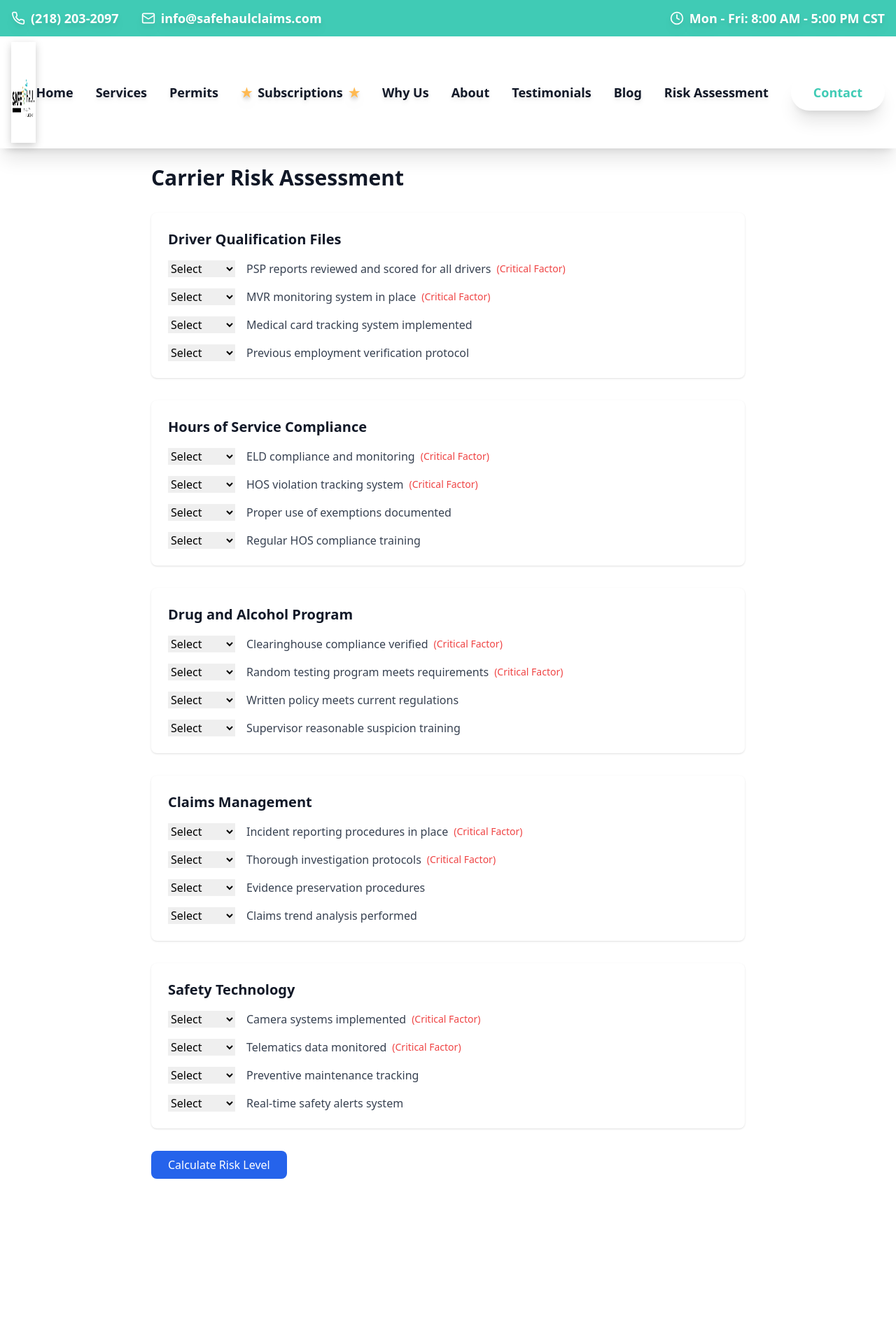
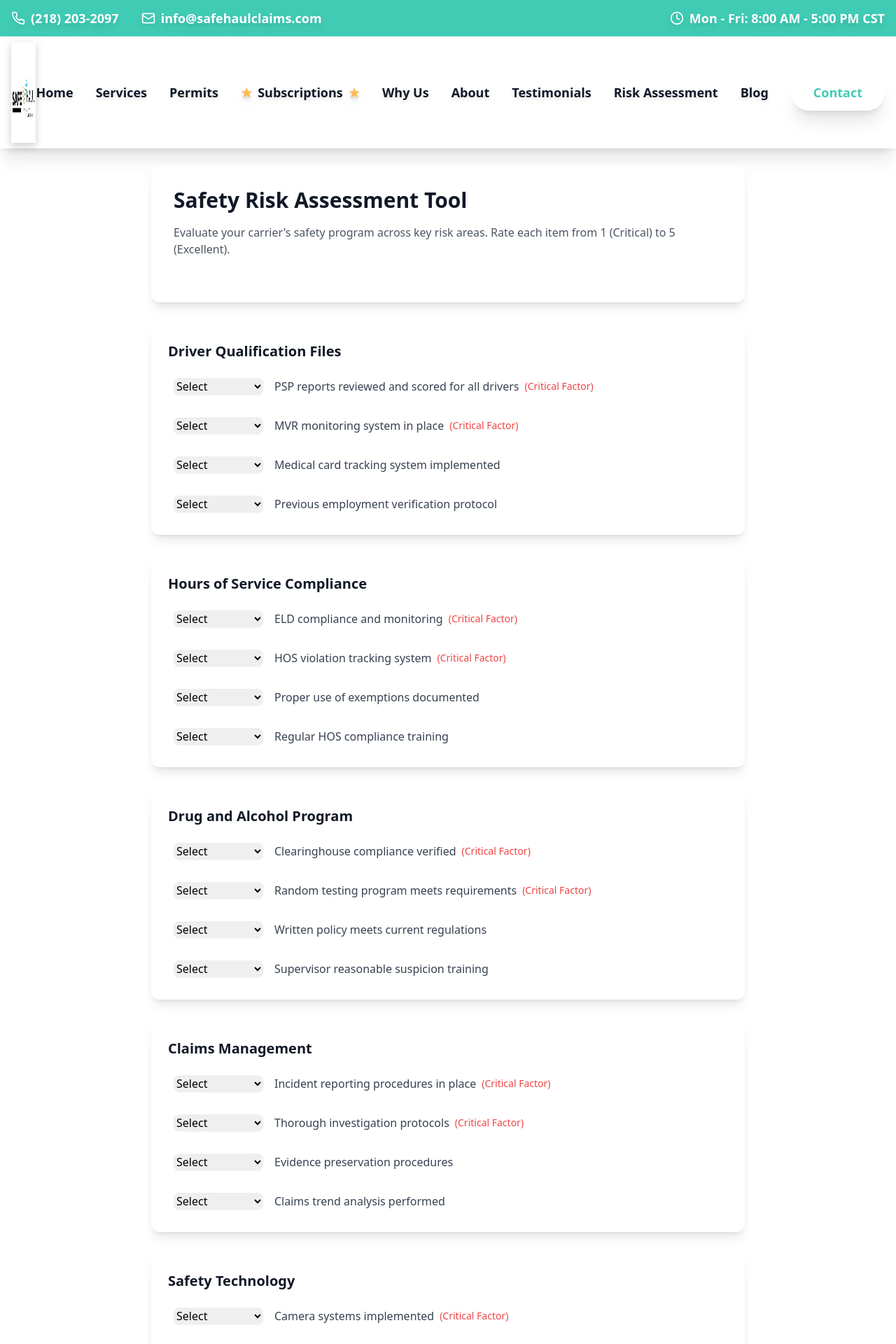
Before and after one commit to etsfreightski/safehaul-website, a React (Vite) app: page /risk-assessment in a window 1280 px wide. Shown: the top 1920 px of the page at 70% size. Before the commit the page ends 1708 px from the top, so only its background shows below. Built offline with nearby package versions, Linux system fonts and the light colour scheme.

Commit message:
Added risk assessment tool and navigation

```diff
--- a/src/components/Header.jsx
+++ b/src/components/Header.jsx
@@ -22,8 +22,8 @@ const Header = () => (
           <a href="#why-us" className="text-lg font-black text-gray-900 hover:text-[#40CBB5] transition-colors drop-shadow-md">Why Us</a>
           <a href="#about" className="text-lg font-black text-gray-900 hover:text-[#40CBB5] transition-colors drop-shadow-md">About</a>
           <Link to="/testimonials" className="text-lg font-black text-gray-900 hover:text-[#40CBB5] transition-colors drop-shadow-md">Testimonials</Link>
+	  <Link to="/risk-assessment" className="text-lg font-black text-gray-900 hover:text-[#40CBB5] transition-colors drop-shadow-md">Risk Assessment</Link>
 	  <Link to="/blog" className="text-lg font-black text-gray-900 hover:text-[#40CBB5] transition-colors drop-shadow-md">Blog</Link>
-	  <Link to="/risk-assessment" className="text-lg font-black text-gray-900 hover:text-[#40CBB5] transition-colors drop-shadow-md">Risk Assessment</Link>
           <a href="#contact" className="text-lg font-black border-3 border-[#40CBB5] px-8 py-3 rounded-full text-[#40CBB5] hover:bg-[#40CBB5] hover:text-white transition-all shadow-xl">Contact</a>
         </div>
       </div>
--- a/src/components/RiskAssessment.jsx
+++ b/src/components/RiskAssessment.jsx
@@ -1,9 +1,10 @@
 import React, { useState } from 'react';
-import { AlertTriangle, CheckCircle, HelpCircle } from 'lucide-react';
+import { AlertTriangle, HelpCircle, Download } from 'lucide-react';
 
 const RiskAssessment = () => {
   const [scores, setScores] = useState({});
   const [recommendations, setRecommendations] = useState([]);
+  const [showResults, setShowResults] = useState(false);
 
   const categories = [
     {
@@ -94,6 +95,7 @@ const RiskAssessment = () => {
 
     const riskPercentage = ((maxPossibleScore - totalScore) / maxPossibleScore) * 100;
     setRecommendations(newRecommendations);
+    setShowResults(true);
     return riskPercentage;
   };
 
@@ -103,19 +105,56 @@ const RiskAssessment = () => {
     return { level: 'High', color: 'text-red-600' };
   };
 
+  const generateReport = () => {
+    const riskPercentage = calculateRisk();
+    const riskLevel = getRiskLevel(riskPercentage);
+
+    let report = `Safe Haul Risk Assessment Report\n`;
+    report += `Date: ${new Date().toLocaleDateString()}\n\n`;
+    report += `Overall Risk Level: ${riskLevel.level} (${riskPercentage.toFixed(1)}%)\n\n`;
+
+    categories.forEach(category => {
+      report += `\n${category.name}:\n`;
+      category.questions.forEach(question => {
+        const score = scores[`${category.id}_${question.id}`] || 0;
+        report += `- ${question.text}: ${score}/5\n`;
+      });
+    });
+
+    report += '\n\nPriority Recommendations:\n';
+    recommendations.forEach(rec => {
+      report += `- [${rec.priority}] ${rec.category}: ${rec.item}\n`;
+    });
+
+    const blob = new Blob([report], { type: 'text/plain' });
+    const url = URL.createObjectURL(blob);
+    const a = document.createElement('a');
+    a.href = url;
+    a.download = 'risk-assessment-report.txt';
+    document.body.appendChild(a);
+    a.click();
+    document.body.removeChild(a);
+    URL.revokeObjectURL(url);
+  };
+
   return (
     <div className="max-w-4xl mx-auto p-6">
-      <h1 className="text-3xl font-bold text-gray-900 mb-8">Carrier Risk Assessment</h1>
+      <div className="bg-white rounded-xl shadow-lg p-8 mb-8">
+        <h1 className="text-3xl font-bold text-gray-900 mb-4">Safety Risk Assessment Tool</h1>
+        <p className="text-gray-600 mb-8">
+          Evaluate your carrier's safety program across key risk areas. Rate each item from 1 (Critical) to 5 (Excellent).
+        </p>
+      </div>
 
       <div className="space-y-8">
         {categories.map(category => (
-          <div key={category.id} className="bg-white p-6 rounded-lg shadow">
+          <div key={category.id} className="bg-white p-6 rounded-xl shadow-lg">
             <h2 className="text-xl font-bold text-gray-900 mb-4">{category.name}</h2>
             <div className="space-y-4">
               {category.questions.map(question => (
-                <div key={question.id} className="flex items-center">
+                <div key={question.id} className="flex items-center p-2 hover:bg-gray-50 rounded-lg">
                   <select
-                    className="form-select w-24 mr-4"
+                    className="form-select w-32 mr-4 rounded-lg border-gray-300 shadow-sm"
                     onChange={(e) => handleScoreChange(category.id, question.id, e.target.value)}
                     defaultValue=""
                   >
@@ -137,43 +176,58 @@ const RiskAssessment = () => {
         ))}
       </div>
 
+      <div className="flex justify-center mt-8">
         <button
           onClick={() => calculateRisk()}
-        className="mt-8 bg-blue-600 text-white px-6 py-2 rounded-lg hover:bg-blue-700"
+          className="bg-blue-600 text-white px-8 py-3 rounded-lg hover:bg-blue-700 shadow-lg transition duration-200"
         >
           Calculate Risk Level
         </button>
+      </div>
 
-      {recommendations.length > 0 && (
+      {showResults && (
         <div className="mt-8">
-          <h2 className="text-2xl font-bold text-gray-900 mb-4">Risk Analysis Results</h2>
-          <div className="bg-white p-6 rounded-lg shadow">
-            <div className="mb-6">
+          <div className="bg-white p-8 rounded-xl shadow-lg">
+            <h2 className="text-2xl font-bold text-gray-900 mb-6">Risk Analysis Results</h2>
+
+            <div className="mb-8">
               <h3 className="text-xl font-bold mb-2">Overall Risk Level</h3>
-              <div className={`text-2xl font-bold ${getRiskLevel(calculateRisk()).color}`}>
+              <div className={`text-3xl font-bold ${getRiskLevel(calculateRisk()).color}`}>
                 {getRiskLevel(calculateRisk()).level} Risk ({calculateRisk().toFixed(1)}%)
               </div>
             </div>
 
+            {recommendations.length > 0 && (
+              <>
                 <h3 className="text-xl font-bold mb-4">Priority Recommendations</h3>
-            <div className="space-y-4">
+                <div className="space-y-4 mb-8">
                   {recommendations.map((rec, index) => (
-                <div key={index} className="flex items-start">
+                    <div key={index} className="flex items-start p-4 bg-gray-50 rounded-lg">
                       {rec.priority === 'High' ? (
-                    <AlertTriangle className="w-5 h-5 text-red-500 mr-2 flex-shrink-0" />
+                        <AlertTriangle className="w-6 h-6 text-red-500 mr-3 flex-shrink-0" />
                       ) : (
-                    <HelpCircle className="w-5 h-5 text-yellow-500 mr-2 flex-shrink-0" />
+                        <HelpCircle className="w-6 h-6 text-yellow-500 mr-3 flex-shrink-0" />
                       )}
                       <div>
-                    <div className="font-semibold">{rec.category}</div>
+                        <div className="font-semibold text-lg">{rec.category}</div>
                         <div className="text-gray-600">{rec.item}</div>
-                    <div className={`text-sm ${rec.priority === 'High' ? 'text-red-500' : 'text-yellow-500'}`}>
+                        <div className={`text-sm mt-1 ${rec.priority === 'High' ? 'text-red-500' : 'text-yellow-500'}`}>
                           {rec.priority} Priority
                         </div>
                       </div>
                     </div>
                   ))}
                 </div>
+              </>
+            )}
+
+            <button
+              onClick={generateReport}
+              className="flex items-center px-6 py-2 bg-gray-100 text-gray-700 rounded-lg hover:bg-gray-200 transition duration-200"
+            >
+              <Download className="w-5 h-5 mr-2" />
+              Download Report
+            </button>
           </div>
         </div>
       )}
```
Lines whose indentation alone changed are shown as unchanged.
